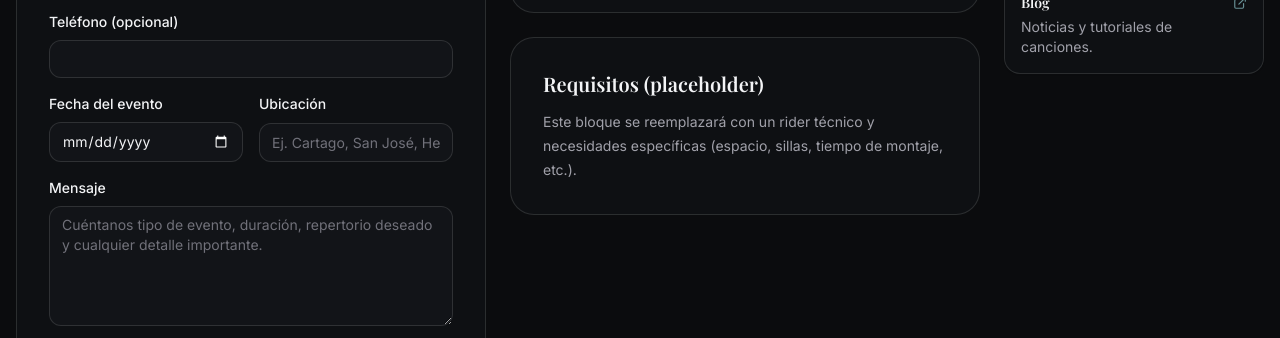
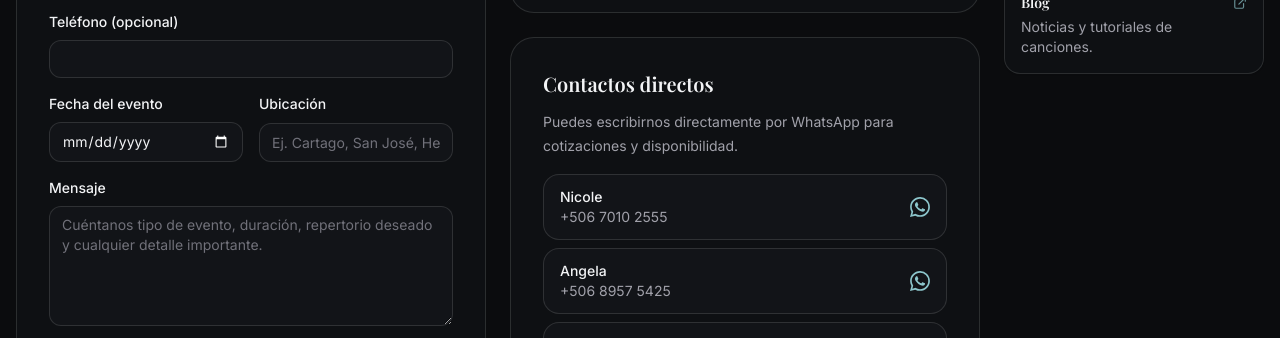
Before and after one commit to Anthonydevep01/AkriskaString, a React (Vite) app: page /contacto in a window 1280 px wide. Shown: the part 462-800 px from the top of the page. Built offline with nearby package versions, Linux system fonts and the light colour scheme; no server answers.

Commit message:
Add WhatsApp contacts to contact page

```diff
--- /dev/null
+++ b/src/components/icons/WhatsAppLogo.tsx
@@ -0,0 +1,20 @@
+type Props = {
+  className?: string
+  title?: string
+}
+
+export default function WhatsAppLogo({ className, title = 'WhatsApp' }: Props) {
+  return (
+    <svg
+      className={className}
+      viewBox="0 0 24 24"
+      width="24"
+      height="24"
+      role="img"
+      aria-label={title}
+      fill="currentColor"
+    >
+      <path d="M20.52 3.48A11.86 11.86 0 0 0 12.02 0C5.43 0 .12 5.31.12 11.9c0 2.1.55 4.15 1.6 5.97L0 24l6.3-1.65a11.88 11.88 0 0 0 5.7 1.46h.01c6.59 0 11.9-5.31 11.9-11.9 0-3.18-1.24-6.17-3.4-8.43ZM12.01 21.8a9.9 9.9 0 0 1-5.05-1.39l-.36-.21-3.74.98 1-3.64-.24-.38A9.86 9.86 0 0 1 2.1 11.9c0-5.46 4.44-9.9 9.9-9.9 2.64 0 5.11 1.03 6.97 2.88a9.79 9.79 0 0 1 2.9 7c0 5.46-4.44 9.92-9.87 9.92Zm5.44-7.4c-.3-.15-1.77-.87-2.05-.97-.27-.1-.47-.15-.67.15-.2.3-.77.97-.95 1.17-.17.2-.34.22-.64.07-.3-.15-1.26-.46-2.4-1.48-.89-.79-1.49-1.77-1.67-2.07-.17-.3-.02-.46.13-.61.13-.13.3-.34.45-.52.15-.17.2-.3.3-.5.1-.2.05-.37-.02-.52-.07-.15-.67-1.62-.92-2.22-.24-.58-.49-.5-.67-.5l-.57-.01c-.2 0-.52.07-.79.37-.27.3-1.04 1.02-1.04 2.49 0 1.47 1.07 2.89 1.22 3.09.15.2 2.1 3.2 5.08 4.49.71.31 1.27.49 1.7.63.71.23 1.36.2 1.87.12.57-.08 1.77-.72 2.02-1.42.25-.7.25-1.3.17-1.42-.08-.12-.27-.2-.57-.35Z" />
+    </svg>
+  )
+}
--- a/src/pages/Contacto.tsx
+++ b/src/pages/Contacto.tsx
@@ -2,6 +2,7 @@ import { useState, type FormEvent } from 'react'
 import Seo from '@/components/seo/Seo'
 import PageHeader from '@/components/ui/PageHeader'
 import Button from '@/components/ui/Button'
+import WhatsAppLogo from '@/components/icons/WhatsAppLogo'
 
 type FormState = {
   nombre: string
@@ -22,6 +23,13 @@ const initial: FormState = {
 }
 
 const FORMSPREE_ACTION = 'https://formspree.io/f/mlgyrklp'
+
+const whatsappContacts = [
+  { name: 'Nicole', display: '+506 7010 2555', wa: '50670102555' },
+  { name: 'Angela', display: '+506 8957 5425', wa: '50689575425' },
+  { name: 'Avril', display: '+506 7022 7417', wa: '50670227417' },
+  { name: 'Kamila', display: '+506 7158 5220', wa: '50671585220' },
+] as const
 
 export default function Contacto() {
   const [form, setForm] = useState<FormState>(initial)
@@ -228,9 +236,27 @@ export default function Contacto() {
           </div>
 
           <div className="rounded-3xl border border-[var(--border)] bg-[var(--surface)] p-6 md:p-8">
-            <div className="font-serif text-xl font-semibold">Requisitos (placeholder)</div>
+            <div className="font-serif text-xl font-semibold">Contactos directos</div>
             <div className="mt-3 text-sm leading-6 text-[var(--muted)]">
-              Este bloque se reemplazará con un rider técnico y necesidades específicas (espacio, sillas, tiempo de montaje, etc.).
+              Puedes escribirnos directamente por WhatsApp para cotizaciones y disponibilidad.
+            </div>
+
+            <div className="mt-4 grid gap-2">
+              {whatsappContacts.map((c) => (
+                <a
+                  key={c.wa}
+                  href={`https://wa.me/${c.wa}`}
+                  target="_blank"
+                  rel="noreferrer"
+                  className="flex items-center justify-between gap-4 rounded-2xl border border-[var(--border)] bg-[var(--surface-solid)] px-4 py-3 transition hover:bg-[var(--hover)]"
+                >
+                  <div className="min-w-0">
+                    <div className="text-sm font-medium text-[var(--text)]">{c.name}</div>
+                    <div className="text-sm text-[var(--muted)]">{c.display}</div>
+                  </div>
+                  <WhatsAppLogo className="h-5 w-5 shrink-0 text-[var(--accent)]" />
+                </a>
+              ))}
             </div>
           </div>
         </div>
```
